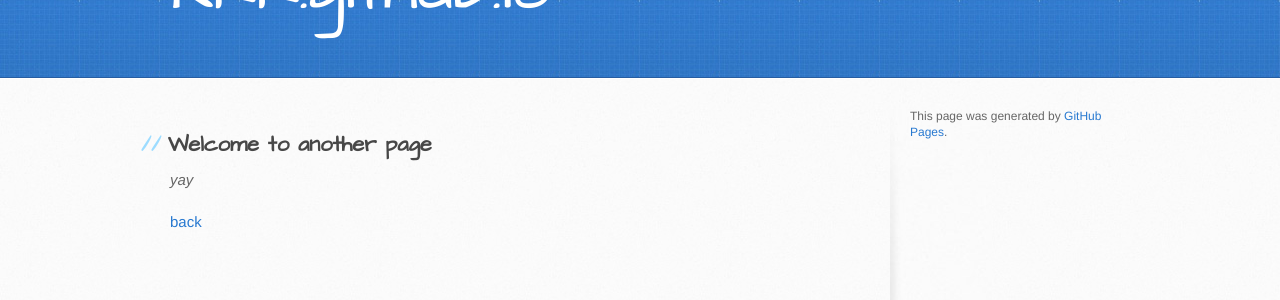
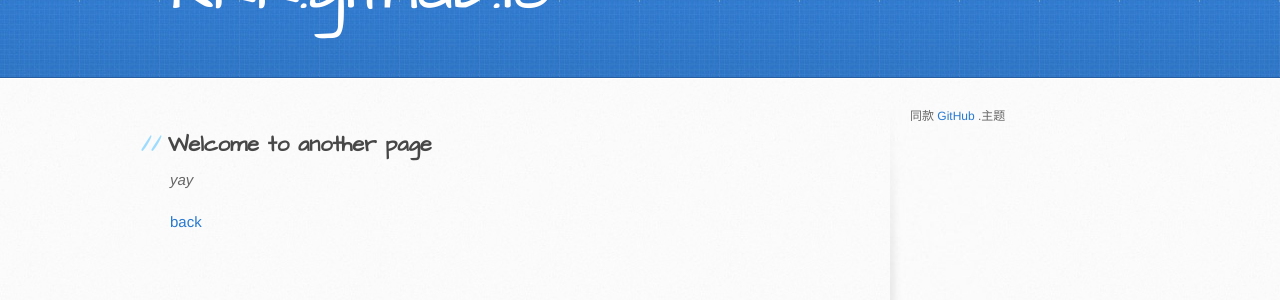
Before and after one commit to Katherine-Kkk/Katherine-Kkk.github.io, a Jekyll site: the page built from another-page.md, in a window 1280 px wide. Shown: the part 161-461 px from the top of the page. Built offline with Jekyll 4.4.1, drawn with Linux system fonts in a browser that asks for light colours; the repository's description, which GitHub fills in, is left out; our own code applies the rules of GitHub Pages for plain Markdown files.

Commit message:
Update default.html

```diff
--- a/_layouts/default.html
+++ b/_layouts/default.html
@@ -54,7 +54,7 @@
             <p class="repo-owner"><a href="{{ site.github.repository_url }}">{{ site.github.repository_name }}</a> is maintained by <a href="{{ site.github.owner_url }}">{{ site.github.owner_name }}</a>.</p>
           {% endif %}
 
-          <p>This page was generated by <a href="https://pages.github.com">GitHub Pages</a>.</p>
+          <p>同款 <a href="https://github.com/pages-themes/architect?tab=readme-ov-file">GitHub </a>.主题</p>
         </aside>
       </div>
     </div>
```
